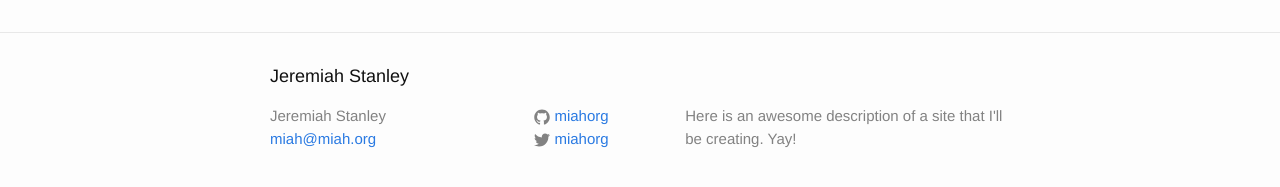
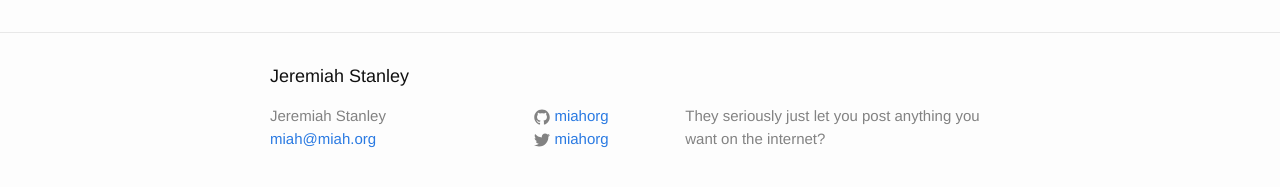
Before and after one commit to miahorg/miahorg.github.io, a Jekyll site: the page built from about.md, in a window 1280 px wide. Shown: the part 318-505 px from the top of the page. Built offline with Jekyll 4.4.1, drawn with Linux system fonts in a browser that asks for light colours.

Commit message:
updating tagline

```diff
--- a/_config.yml
+++ b/_config.yml
@@ -2,7 +2,7 @@
 title: Jeremiah Stanley
 email: miah@miah.org
 description: > # this means to ignore newlines until "baseurl:"
- Here is an awesome description of a site that I'll be creating. Yay!
+ They seriously just let you post anything you want on the internet?
 baseurl: "" # the subpath of your site, e.g. /blog/
 url: "http://miahorg.github.io" # the base hostname & protocol for your site
 twitter_username: miahorg
```
